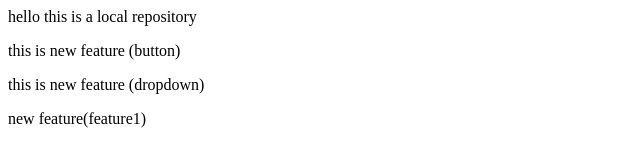
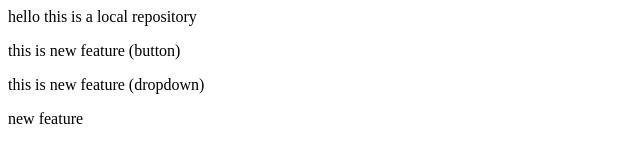
Before and after one commit to prarthanannaware77-crypto/Localrepo, a plain HTML site: page index.html in a window 1280 px wide. Shown: the full height of the page, 0-640 px from the left. Drawn offline with Linux system fonts and the light colour scheme.

```diff
--- a/index.html
+++ b/index.html
@@ -4,4 +4,4 @@
 <p>this is  new feature (button)</p>
 
 <p>this is new feature (dropdown)</p>
-<p>new feature(feature1)</p>
+<p>new feature</p>
```
